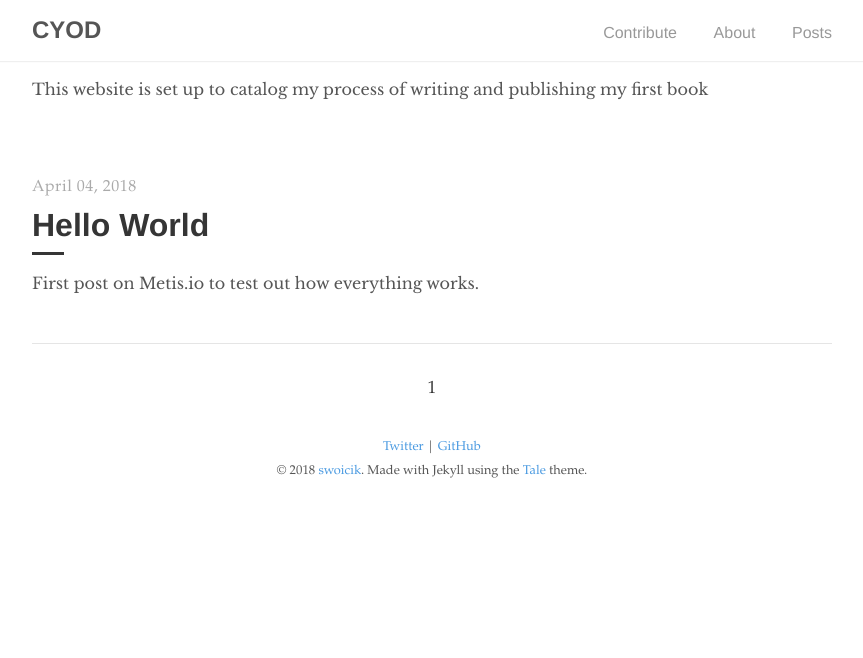
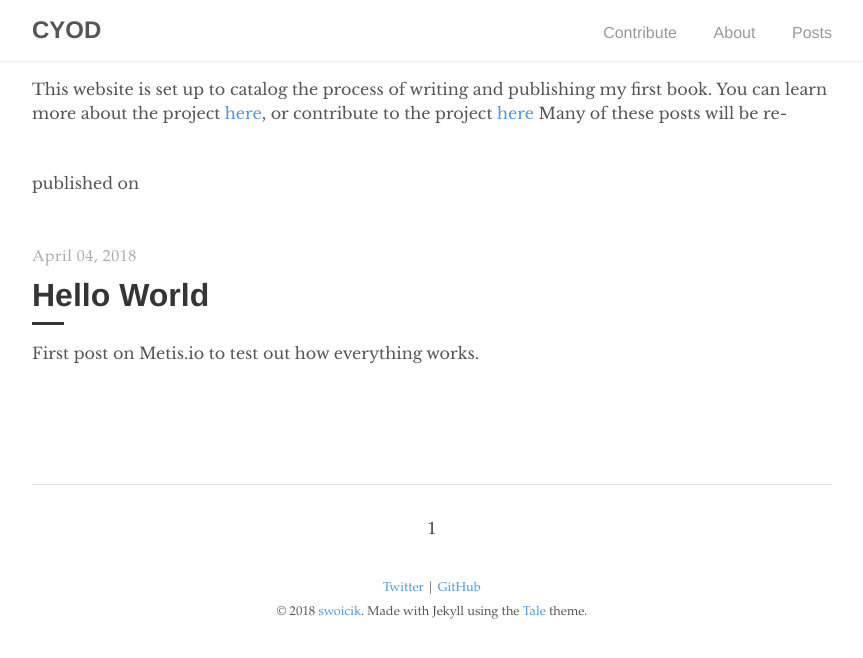
Before and after one commit to swoicik/book-cyod, a Jekyll site: the page built from index.html, in a window 1280 px wide. Shown: the top 658 px of the page, without its empty margins (208-1071 px from the left). Built offline with Jekyll 4.4.1, drawn with Linux system fonts in a browser that asks for light colours; the list of posts is cut into pages by our own code.

Commit message:
updated home.html

```diff
--- a/_layouts/home.html
+++ b/_layouts/home.html
@@ -1,8 +1,9 @@
 ---
 layout: default
 ---
-<p>This website is set up to catalog my process of writing and publishing my first book</p>
-<br />
+<p>This website is set up to catalog the process of writing and publishing my first book. You can learn more about the project <a href="/about">here</a>, or contribute to the project <a href="/contribute">here</a>
+
+Many of these posts will be re-published on <a href="http://swoicik.com/>swoicik.com</a></p>
 <div class="catalogue">
   {% for post in paginator.posts %}
     <a href="{{ post.url | prepend: site.baseurl }}" class="catalogue-item">
```
